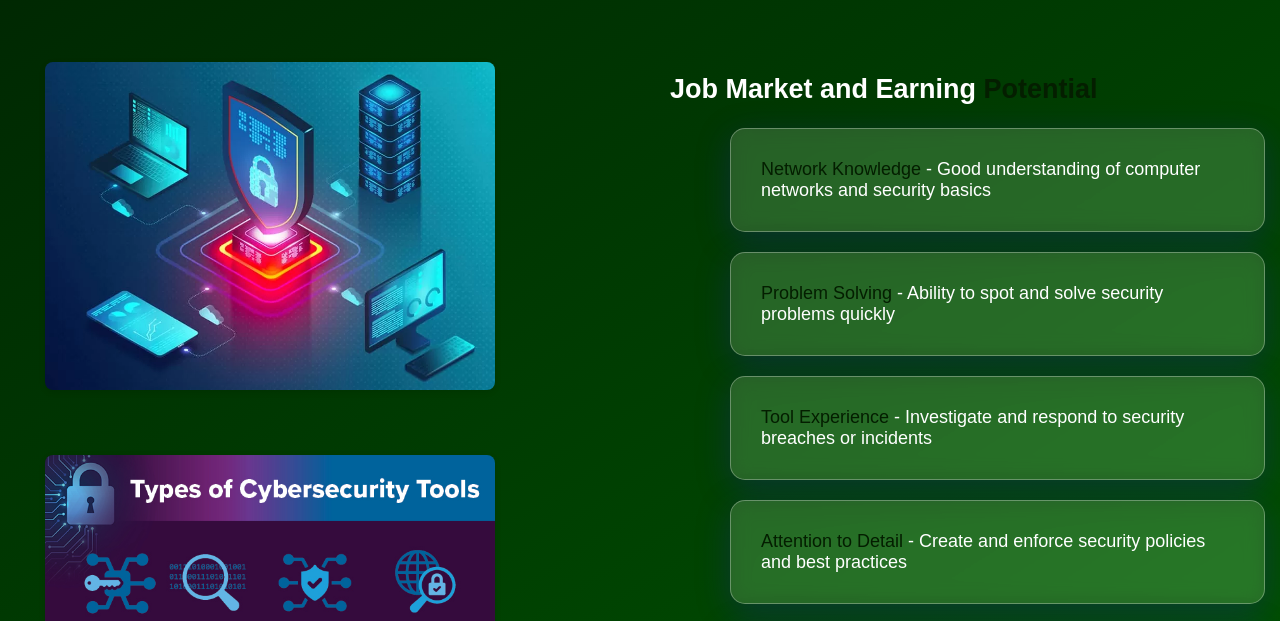
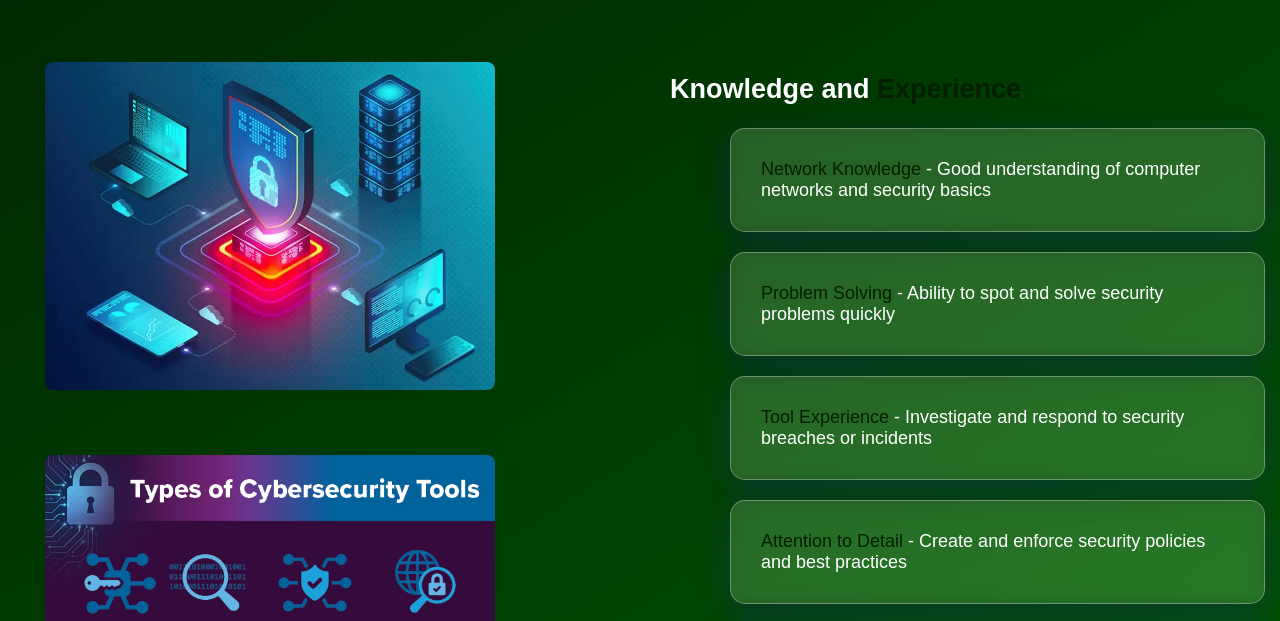
Before and after one commit to notabugjustafeature/careerSite, a plain HTML site: page skills.html in a window 1280 px wide. Shown: the part 153-774 px from the top of the page. Drawn offline with Linux system fonts and the light colour scheme.

Commit message:
Update skills.html

```diff
--- a/skills.html
+++ b/skills.html
@@ -29,7 +29,7 @@
                         <img src="images/tools.jpg">
                     </div>
                     <div class="text-area wrapper">
-                        <h1>Job Market and Earning <span>Potential</span></h1>
+                        <h1>Knowledge and <span>Experience</span></h1>
                         <ul class="glass-list">
                             <li><span>Network Knowledge</span> - Good understanding of computer networks and security basics</li>
                             <li><span>Problem Solving</span> - Ability to spot and solve security problems quickly</li>
```
